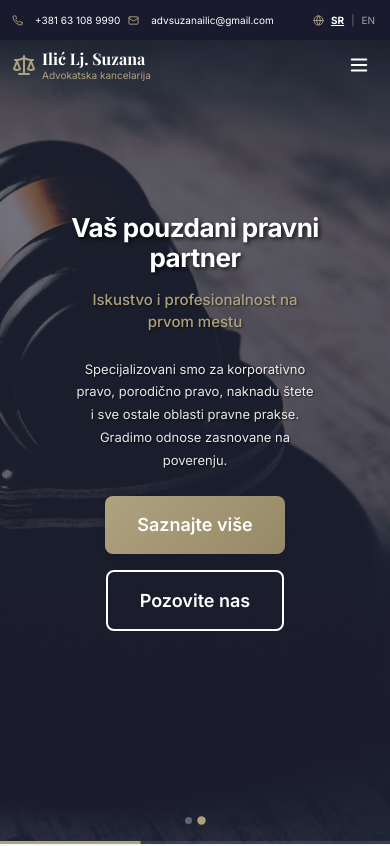
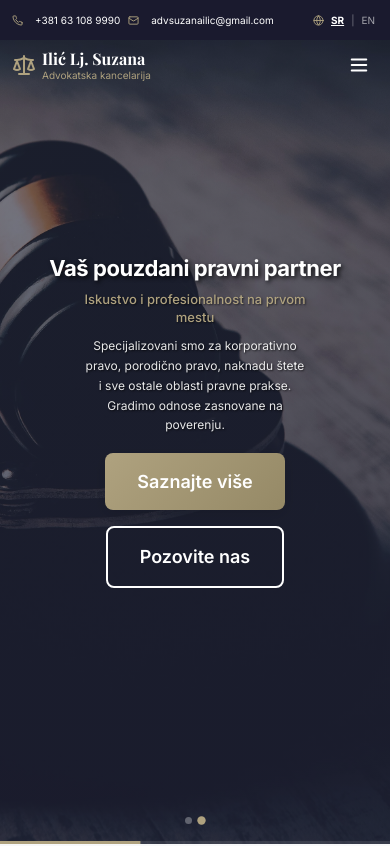
Before and after one commit to anicabarrios/consultation, a React (Vite) app: page / in a window 390 px wide. Shown: the top 846 px of the page. Built offline with nearby package versions, Linux system fonts and the light colour scheme.

Commit message:
reduced text size on hero

```diff
--- a/src/components/Hero/Hero.css
+++ b/src/components/Hero/Hero.css
@@ -42,11 +42,11 @@
   z-index: 1;
 }
 
-/* Typography - Base (Desktop) */
+/* Typography - Base (Desktop) - REDUCED SIZES */
 .hero-title {
-  font-size: 64px;
+  font-size: 52px;
   font-weight: 800;
-  margin-bottom: 30px;
+  margin-bottom: 16px;
   line-height: 1.15;
   letter-spacing: -0.02em;
   font-family: 'Inter', -apple-system, sans-serif;
@@ -61,11 +61,11 @@
 }
 
 .hero-subtitle {
-  font-size: 26px;
+  font-size: 20px;
   font-weight: 500;
   margin-bottom: 0;
-  line-height: 1.45;
-  max-width: 700px;
+  line-height: 1.4;
+  max-width: 650px;
   text-shadow: 1px 1px 2px rgba(0, 0, 0, 0.6);
   text-align: center;
   margin-left: auto;
@@ -75,10 +75,10 @@
 }
 
 .hero-description {
-  font-size: 19px;
-  line-height: 1.75;
-  margin-bottom: 50px;
-  max-width: 650px;
+  font-size: 16px;
+  line-height: 1.65;
+  margin-bottom: 35px;
+  max-width: 600px;
   color: rgba(255, 255, 255, 0.9);
   text-shadow: 1px 1px 2px rgba(0, 0, 0, 0.7);
   text-align: center;
@@ -89,7 +89,7 @@
 }
 
 .hero-content-wrapper {
-  margin-bottom: 45px;
+  margin-bottom: 20px;
   text-align: center;
   width: 100%;
 }
@@ -166,33 +166,33 @@
 }
 
 /* ============================================
-   RESPONSIVE DESIGN
+   RESPONSIVE DESIGN - REDUCED SIZES
    ============================================ */
 
 /* Large Desktop (1200px+) */
 @media (min-width: 1200px) {
-  .hero-title { font-size: 64px; margin-bottom: 30px; }
-  .hero-subtitle { font-size: 26px; max-width: 700px; }
-  .hero-description { font-size: 19px; margin-bottom: 50px; max-width: 650px; }
-  .hero-content-wrapper { margin-bottom: 45px; }
+  .hero-title { font-size: 52px; margin-bottom: 16px; }
+  .hero-subtitle { font-size: 20px; max-width: 650px; }
+  .hero-description { font-size: 16px; margin-bottom: 35px; max-width: 600px; }
+  .hero-content-wrapper { margin-bottom: 20px; }
 }
 
 /* Desktop (992px - 1199px) */
 @media (max-width: 1199px) {
-  .hero-title { font-size: 56px; margin-bottom: 28px; }
-  .hero-subtitle { font-size: 24px; max-width: 650px; }
-  .hero-description { font-size: 18px; margin-bottom: 45px; max-width: 600px; }
-  .hero-content-wrapper { margin-bottom: 42px; }
+  .hero-title { font-size: 46px; margin-bottom: 14px; }
+  .hero-subtitle { font-size: 19px; max-width: 600px; }
+  .hero-description { font-size: 15px; margin-bottom: 32px; max-width: 550px; }
+  .hero-content-wrapper { margin-bottom: 18px; }
   .hero-dots { bottom: 38px; gap: 11px; }
   .hero-dot { width: 11px; height: 11px; }
 }
 
 /* Tablet (768px - 991px) */
 @media (max-width: 991px) {
-  .hero-title { font-size: 48px; margin-bottom: 25px; }
-  .hero-subtitle { font-size: 22px; max-width: 580px; }
-  .hero-description { font-size: 17px; margin-bottom: 40px; max-width: 550px; }
-  .hero-content-wrapper { margin-bottom: 38px; }
+  .hero-title { font-size: 40px; margin-bottom: 12px; }
+  .hero-subtitle { font-size: 18px; max-width: 520px; }
+  .hero-description { font-size: 15px; margin-bottom: 28px; max-width: 500px; }
+  .hero-content-wrapper { margin-bottom: 16px; }
   .hero-dots { bottom: 35px; gap: 10px; }
   .hero-dot { width: 10px; height: 10px; }
 
@@ -204,25 +204,25 @@
 /* Mobile Large (576px - 767px) */
 @media (max-width: 767px) {
   .hero-title {
-    font-size: 38px;
-    margin-bottom: 22px;
+    font-size: 32px;
+    margin-bottom: 10px;
     padding-left: 20px;
     padding-right: 20px;
   }
   .hero-subtitle {
-    font-size: 19px;
-    max-width: 480px;
+    font-size: 16px;
+    max-width: 440px;
     padding-left: 20px;
     padding-right: 20px;
   }
   .hero-description {
-    font-size: 16px;
-    margin-bottom: 35px;
-    max-width: 450px;
+    font-size: 14px;
+    margin-bottom: 25px;
+    max-width: 420px;
     padding-left: 20px;
     padding-right: 20px;
   }
-  .hero-content-wrapper { margin-bottom: 34px; }
+  .hero-content-wrapper { margin-bottom: 14px; }
   .hero-dots { bottom: 30px; gap: 9px; }
   .hero-dot { width: 9px; height: 9px; }
 
@@ -235,25 +235,25 @@
 /* Mobile (480px - 575px) */
 @media (max-width: 575px) {
   .hero-title {
-    font-size: 32px;
-    margin-bottom: 20px;
+    font-size: 28px;
+    margin-bottom: 10px;
     padding-left: 20px;
     padding-right: 20px;
   }
   .hero-subtitle {
-    font-size: 17px;
-    max-width: 380px;
+    font-size: 15px;
+    max-width: 360px;
     padding-left: 20px;
     padding-right: 20px;
   }
   .hero-description {
-    font-size: 15px;
-    margin-bottom: 32px;
-    max-width: 350px;
+    font-size: 13px;
+    margin-bottom: 22px;
+    max-width: 340px;
     padding-left: 20px;
     padding-right: 20px;
   }
-  .hero-content-wrapper { margin-bottom: 30px; }
+  .hero-content-wrapper { margin-bottom: 12px; }
   .hero-dots { bottom: 25px; gap: 8px; }
   .hero-dot { width: 8px; height: 8px; }
 
@@ -266,25 +266,25 @@
 /* Small Mobile (400px - 479px) */
 @media (max-width: 479px) {
   .hero-title {
-    font-size: 28px;
-    margin-bottom: 18px;
+    font-size: 24px;
+    margin-bottom: 8px;
     padding-left: 20px;
     padding-right: 20px;
   }
   .hero-subtitle {
-    font-size: 16px;
-    max-width: 320px;
+    font-size: 14px;
+    max-width: 300px;
     padding-left: 20px;
     padding-right: 20px;
   }
   .hero-description {
-    font-size: 14px;
-    margin-bottom: 28px;
-    max-width: 300px;
+    font-size: 12px;
+    margin-bottom: 20px;
+    max-width: 290px;
     padding-left: 20px;
     padding-right: 20px;
   }
-  .hero-content-wrapper { margin-bottom: 28px; }
+  .hero-content-wrapper { margin-bottom: 10px; }
   .hero-dots { bottom: 22px; gap: 7px; }
   .hero-dot { width: 7px; height: 7px; }
 
@@ -297,25 +297,25 @@
 /* Extra Small Mobile (320px - 399px) */
 @media (max-width: 399px) {
   .hero-title {
-    font-size: 26px;
-    margin-bottom: 16px;
+    font-size: 22px;
+    margin-bottom: 8px;
     padding-left: 20px;
     padding-right: 20px;
   }
   .hero-subtitle {
-    font-size: 15px;
-    max-width: 290px;
+    font-size: 13px;
+    max-width: 270px;
     padding-left: 20px;
     padding-right: 20px;
   }
   .hero-description {
-    font-size: 13px;
-    margin-bottom: 25px;
-    max-width: 280px;
+    font-size: 12px;
+    margin-bottom: 18px;
+    max-width: 260px;
     padding-left: 20px;
     padding-right: 20px;
   }
-  .hero-content-wrapper { margin-bottom: 25px; }
+  .hero-content-wrapper { margin-bottom: 10px; }
   .hero-dots { bottom: 20px; gap: 6px; }
   .hero-dot { width: 7px; height: 7px; }
 
@@ -328,25 +328,25 @@
 /* Very Small Mobile (below 320px) */
 @media (max-width: 319px) {
   .hero-title {
-    font-size: 24px;
-    margin-bottom: 15px;
+    font-size: 20px;
+    margin-bottom: 6px;
     padding-left: 20px;
     padding-right: 20px;
   }
   .hero-subtitle {
-    font-size: 14px;
-    max-width: 260px;
+    font-size: 12px;
+    max-width: 240px;
     padding-left: 20px;
     padding-right: 20px;
   }
   .hero-description {
-    font-size: 13px;
-    margin-bottom: 25px;
-    max-width: 260px;
+    font-size: 11px;
+    margin-bottom: 16px;
+    max-width: 240px;
     padding-left: 20px;
     padding-right: 20px;
   }
-  .hero-content-wrapper { margin-bottom: 22px; }
+  .hero-content-wrapper { margin-bottom: 8px; }
   .hero-dots { bottom: 15px; gap: 5px; }
   .hero-dot { width: 6px; height: 6px; }
 
@@ -374,16 +374,21 @@
   }
 
   .hero-title {
-    font-size: clamp(24px, 5vw, 36px);
+    font-size: clamp(20px, 4vw, 32px);
+    margin-bottom: 8px;
   }
 
   .hero-subtitle {
-    font-size: clamp(16px, 3vw, 20px);
+    font-size: clamp(14px, 2.5vw, 18px);
   }
 
   .hero-description {
-    font-size: clamp(14px, 2.5vw, 17px);
-    margin-bottom: 25px;
+    font-size: clamp(12px, 2vw, 15px);
+    margin-bottom: 20px;
+  }
+
+  .hero-content-wrapper {
+    margin-bottom: 12px;
   }
 }
 
```
